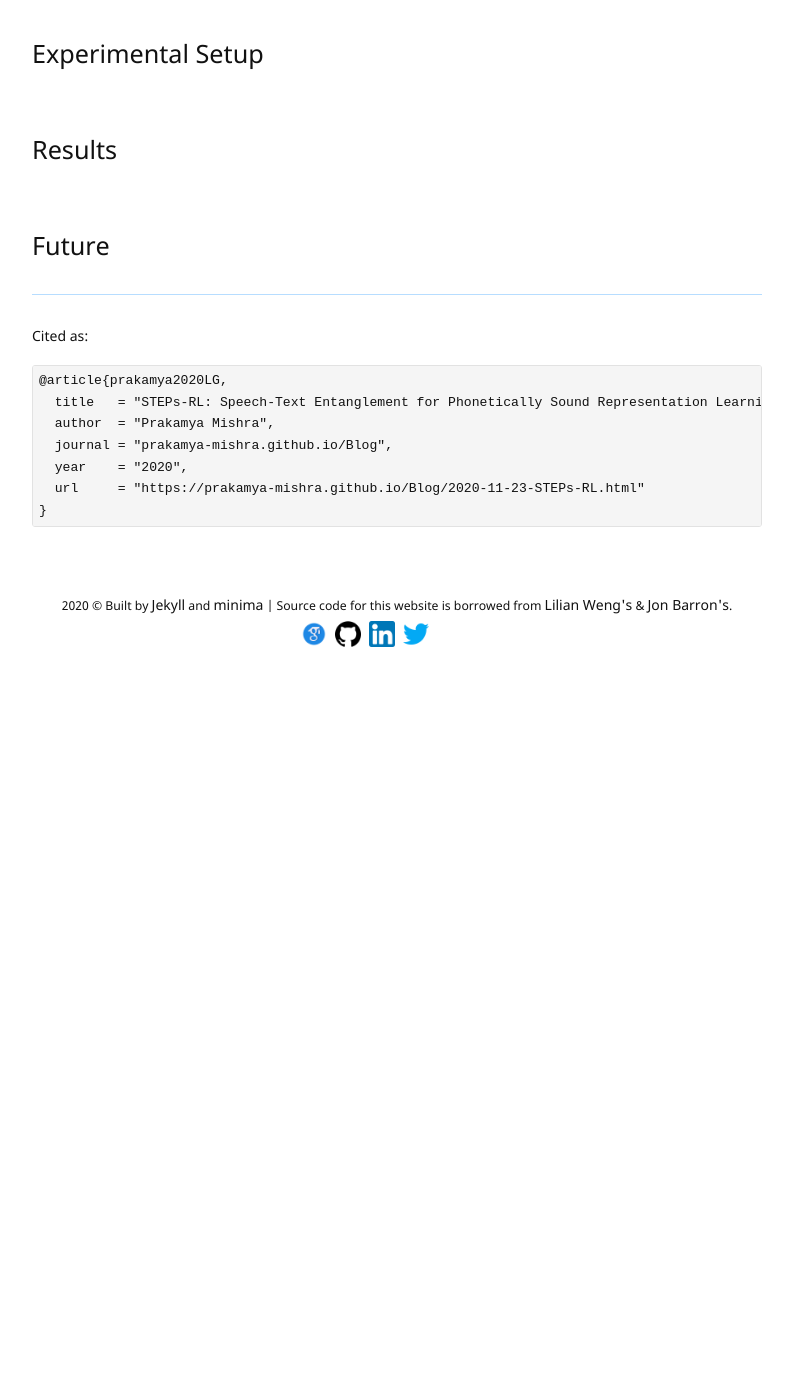
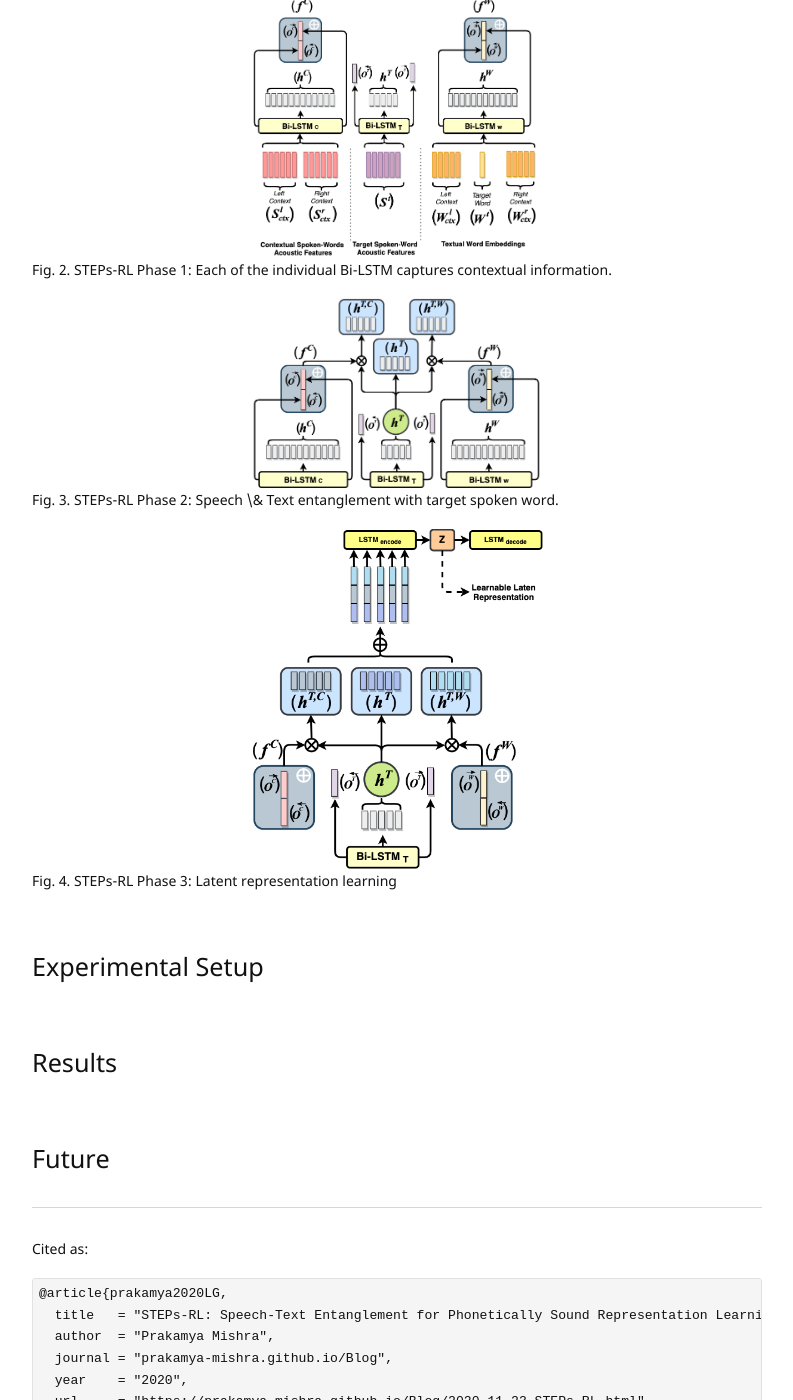
Before and after one commit to prakamya-mishra/prakamya-mishra.github.io, a Jekyll site: the page built from _posts/2020-11-23-STEPs-RL.md, in a window 1280 px wide and 1400 px high, scrolled down 1760 px. Shown: the whole window, without its empty margins (243-1036 px from the left). Built offline with Jekyll 4.4.1, drawn with Linux system fonts in a browser that asks for light colours; before the commit the page ends 2427 px from its top, so only the background shows below that.

Commit message:
Update 2020-11-23-STEPs-RL.md

```diff
--- a/_posts/2020-11-23-STEPs-RL.md
+++ b/_posts/2020-11-23-STEPs-RL.md
@@ -24,6 +24,18 @@ So in this paper, we propose a novel spoken-word representation learning approac
 {: style="width: 40%;" class="center"}
 Fig. 1. Illustration of the STEPs-RL model architecture.
 
+![STEPs-RL Phase 1]({{ '/assets/Blog/STEPs-RL-sec1.png' | relative_url }})
+{: style="width: 40%;" class="center"}
+Fig. 2. STEPs-RL Phase 1: Each of the individual Bi-LSTM captures contextual information.
+
+![STEPs-RL Phase 2]({{ '/assets/Blog/STEPs-RL-sec2.png' | relative_url }})
+{: style="width: 40%;" class="center"}
+Fig. 3. STEPs-RL Phase 2: Speech \& Text entanglement with target spoken word.
+
+![STEPs-RL Phase 3]({{ '/assets/Blog/STEPs-RL-sec3.png' | relative_url }})
+{: style="width: 40%;" class="center"}
+Fig. 4. STEPs-RL Phase 3: Latent representation learning
+
 ## Experimental Setup
 
 ## Results
```
